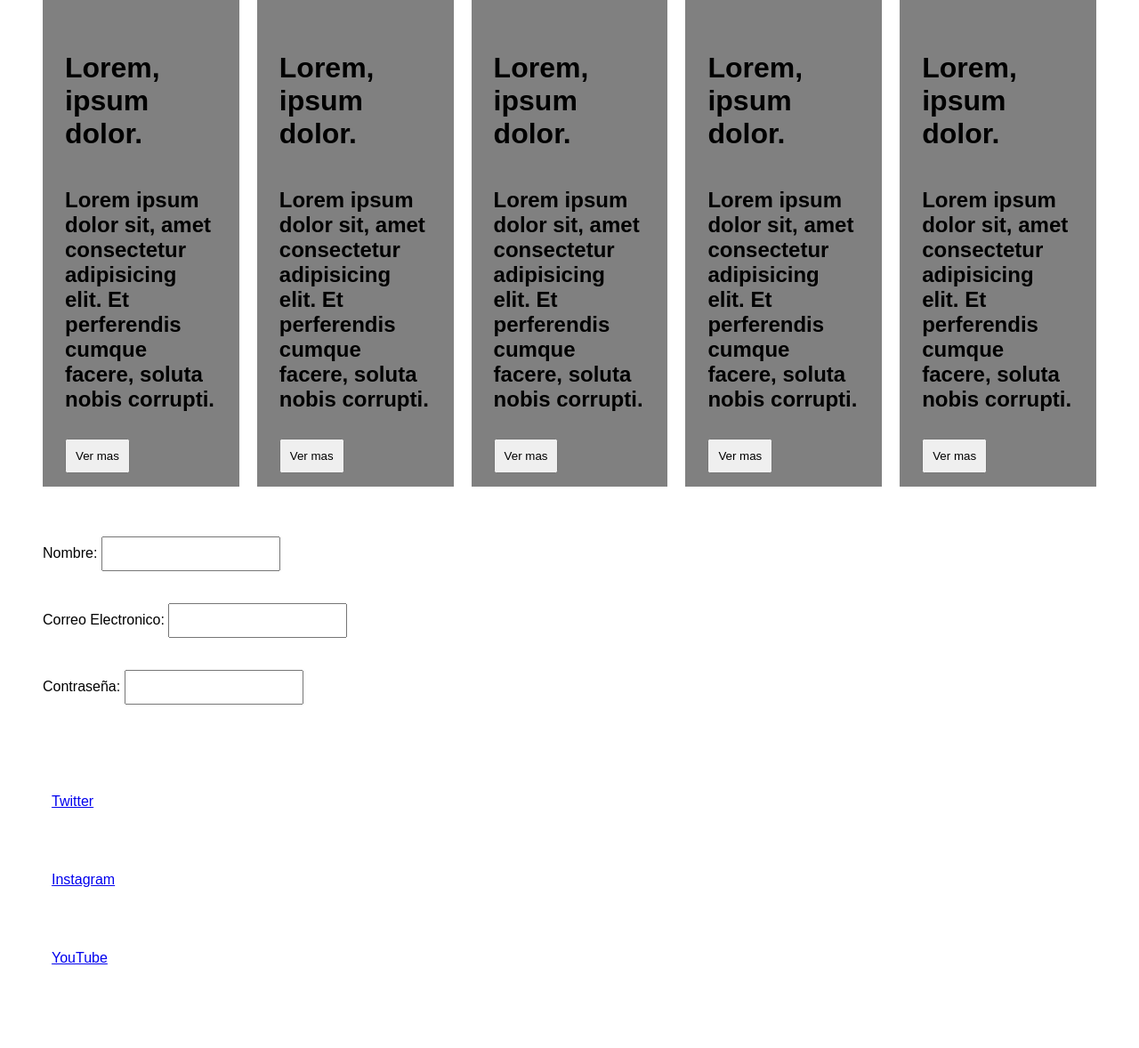
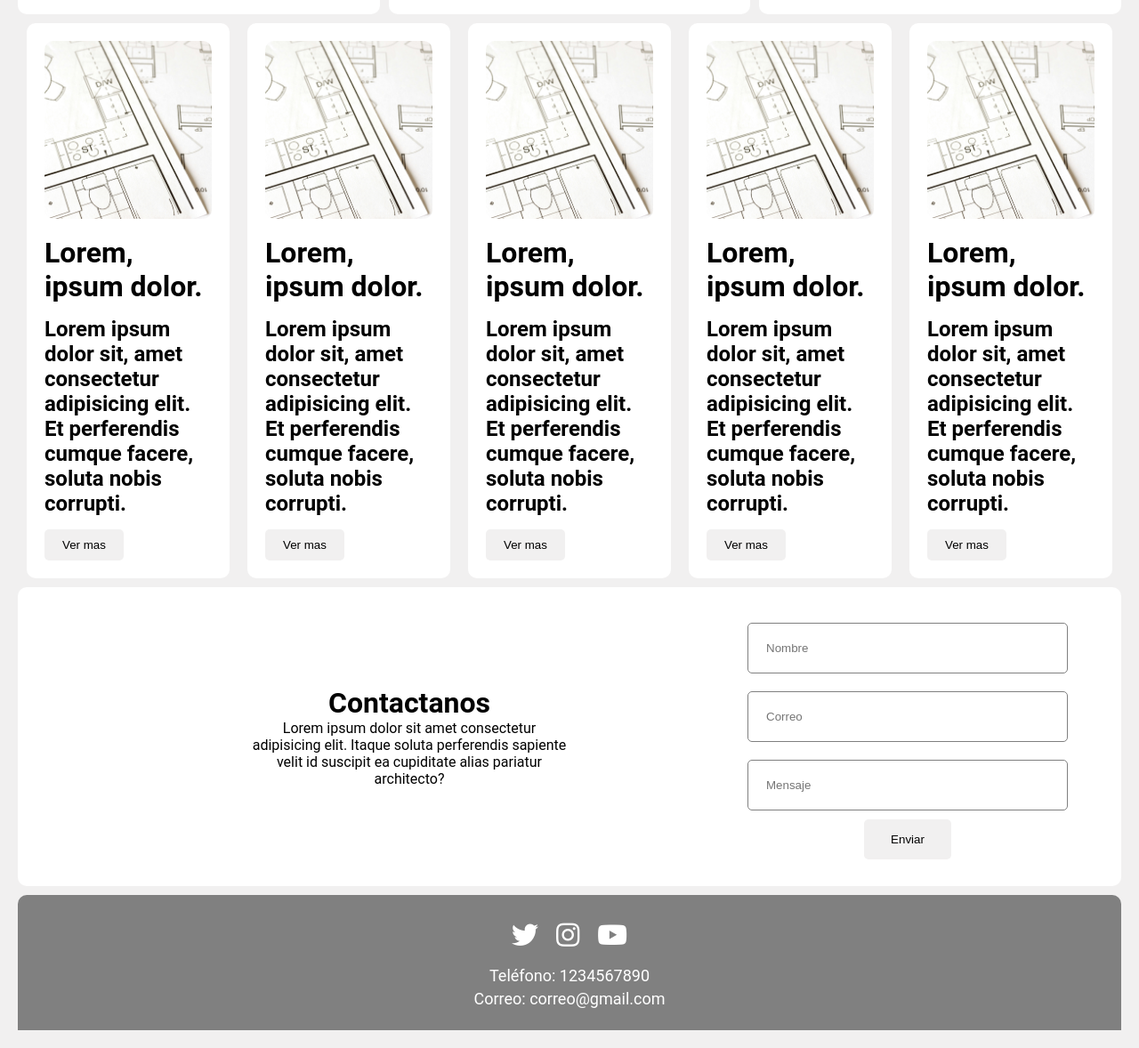
Before and after one commit to SilverCoyote012/DesarrolloFullStack, a plain HTML site: page Actividad1/index.html in a window 1280 px wide. Shown: the part 541-1719 px from the top of the page at 89% size. Drawn offline with nearby package versions, Linux system fonts and the light colour scheme.

Commit message:
Mejorar el diseño y la estructura de la página, añadiendo estilos CSS y actualizando el HTML para incluir un menú de navegación, secciones de empresa, proyectos y contacto, así como iconos de redes sociales.

```diff
--- a/Actividad1/index.html
+++ b/Actividad1/index.html
@@ -6,9 +6,21 @@
     <title>Actividad 1</title>
 
     <link rel="stylesheet" href="./styles.css">
-    <link rel="stylesheet" href="https://cdn.jsdelivr.net/npm/bootstrap-icons@1.10.3/font/bootstrap-icons.css">
+    <!-- Iconos -->
+    <link rel="stylesheet" href="https://cdnjs.cloudflare.com/ajax/libs/font-awesome/5.15.1/css/all.min.css">
 </head>
 <body>
+    <header id="menu">
+        <nav>
+            <ul>
+                <li><a href="#encabezado">Empresa</a></li>
+                <li><a href="#about_us">About Us</a></li>
+                <li><a href="#proyectos">Proyectos</a></li>
+                <li><a href="#contacto">Contacto</a></li>
+            </ul>
+        </nav>
+    </header>
+
     <div id="encabezado">
         <div id="empresa">
             <h1>Nombre Empresa</h1>
@@ -18,67 +30,73 @@
         <div id="about_us">
             <div id="mision">
                 <h3>Mision</h3>
-                <h4>Lorem ipsum dolor sit amet consectetur adipisicing elit. Earum ratione dolore aperiam necessitatibus, quia soluta.</h4>
+                <h4>Lorem ipsum dolor sit amet, consectetur adipisicing elit. Velit praesentium ab quaerat tempore perspiciatis repellat rerum, amet blanditiis accusamus odit assumenda sapiente. Dolorum, porro accusamus? Perspiciatis delectus ipsa numquam, labore eius soluta! Veniam, minus maiores dicta, id vero, voluptas quidem aliquid eos error quisquam nostrum cupiditate reprehenderit velit cumque consequatur.</h4>
             </div>
             <div id="vision">
                 <h3>Vision</h3>
-                <h4>Lorem ipsum, dolor sit amet consectetur adipisicing elit. Voluptates numquam labore dolore maiores, ratione illum.</h4>
+                <h4>Lorem ipsum dolor sit amet, consectetur adipisicing elit. Velit praesentium ab quaerat tempore perspiciatis repellat rerum, amet blanditiis accusamus odit assumenda sapiente. Dolorum, porro accusamus? Perspiciatis delectus ipsa numquam, labore eius soluta! Veniam, minus maiores dicta, id vero, voluptas quidem aliquid eos error quisquam nostrum cupiditate reprehenderit velit cumque consequatur.</h4>
             </div>
             <div id="valores">
                 <h3>Valores</h3>
-                <h4>Lorem ipsum dolor sit amet consectetur adipisicing elit. Alias vel reiciendis id sint ipsum quisquam.</h4>
+                <h4>Lorem ipsum dolor sit amet, consectetur adipisicing elit. Velit praesentium ab quaerat tempore perspiciatis repellat rerum, amet blanditiis accusamus odit assumenda sapiente. Dolorum, porro accusamus? Perspiciatis delectus ipsa numquam, labore eius soluta! Veniam, minus maiores dicta, id vero, voluptas quidem aliquid eos error quisquam nostrum cupiditate reprehenderit velit cumque consequatur.</h4>
             </div>
         </div>
     </div>
     <div id="proyectos">
         <div class="proyecto">
-            <img src="" alt="">
+            <img src="./img/img1.jpg" alt="">
             <h1>Lorem, ipsum dolor.</h1>
             <h2>Lorem ipsum dolor sit, amet consectetur adipisicing elit. Et perferendis cumque facere, soluta nobis corrupti.</h2>
             <a href="#"><button>Ver mas</button></a>
         </div>
         <div class="proyecto">
-            <img src="" alt="">
+            <img src="./img/img1.jpg" alt="">
             <h1>Lorem, ipsum dolor.</h1>
             <h2>Lorem ipsum dolor sit, amet consectetur adipisicing elit. Et perferendis cumque facere, soluta nobis corrupti.</h2>
             <a href="#"><button>Ver mas</button></a>
         </div>
         <div class="proyecto">
-            <img src="" alt="">
+            <img src="./img/img1.jpg" alt="">
             <h1>Lorem, ipsum dolor.</h1>
             <h2>Lorem ipsum dolor sit, amet consectetur adipisicing elit. Et perferendis cumque facere, soluta nobis corrupti.</h2>
             <a href="#"><button>Ver mas</button></a>
         </div>
         <div class="proyecto">
-            <img src="" alt="">
+            <img src="./img/img1.jpg" alt="">
             <h1>Lorem, ipsum dolor.</h1>
             <h2>Lorem ipsum dolor sit, amet consectetur adipisicing elit. Et perferendis cumque facere, soluta nobis corrupti.</h2>
             <a href="#"><button>Ver mas</button></a>
         </div>
         <div class="proyecto">
-            <img src="" alt="">
+            <img src="./img/img1.jpg" alt="">
             <h1>Lorem, ipsum dolor.</h1>
             <h2>Lorem ipsum dolor sit, amet consectetur adipisicing elit. Et perferendis cumque facere, soluta nobis corrupti.</h2>
             <a href="#"><button>Ver mas</button></a>
         </div>
     </div>
     <div id="contacto">
-        <p>Nombre: <input type="Nombre"></p>
-        <p>Correo Electronico: <input type="Correo Electronico"></p>
-        <p>Contraseña: <input type="Contraseña"></p>
+        <div id="tituloContacto">
+            <h1>Contactanos</h1>
+            <p>Lorem ipsum dolor sit amet consectetur adipisicing elit. Itaque soluta perferendis sapiente velit id suscipit ea cupiditate alias pariatur architecto?</p>
+        </div>
+        <div id="formulario">
+            <input type="text" placeholder="Nombre">
+            <input type="email" placeholder="Correo">
+            <input type="text" placeholder="Mensaje">
+            <button>Enviar</button>
+        </div>
     </div>
     <footer id="footer">
         <div id="redes">
-            <a href="#">
-                <p>Twitter</p>
-            </a>
-            <a href="#">
-                <p>Instagram</p>
-            </a>
-            <a href="#">
-                <p>YouTube</p>
-            </a>
+            <a href="https://x.com/?" target="_blank"><i class="fab fa-twitter"></i></a>
+            <a href="https://www.instagram.com/?" target="_blank"><i class="fab fa-instagram"></i></a>
+            <a href="https://youtube.com/?" target="_blank"><i class="fab fa-youtube"></i></a>
+        </div>
+        <div id="datosContacto">
+            <p>Teléfono: 1234567890</p>
+            <p>Correo: correo@gmail.com</p>
         </div>
     </footer>
+
 </body>
 </html>
--- a/Actividad1/styles.css
+++ b/Actividad1/styles.css
@@ -1,18 +1,219 @@
 *{
-    font-family: sans-serif;
-    padding: 10px;
+    margin: 0;
+    padding: 0;
+    box-sizing: border-box;
 }
 
-#about_us {
-    display: flex;
+body {
+    font-family: 'Roboto', sans-serif;
+    background-color: #f1f0f0;
+    margin: 0 20px;
+    overflow-x: hidden;
 }
 
+/* MENU */
+
+#menu {
+    display: flex;
+    justify-content: end;
+    align-items: center;
+    height: 70px;
+    background-color: white;
+    border-bottom-left-radius: 10px;
+    border-bottom-right-radius: 10px;
+}
+
+#menu ul {
+    display: flex;
+    list-style: none;
+    margin-right: 20px;
+}
+
+#menu ul li {
+    border-radius: 10px;
+    margin: 0 10px;
+}
+
+#menu ul li a {
+    text-decoration: none;
+    color: black;
+    margin: 10px;
+    padding: 10px 20px;
+}
+
+#menu ul li a:hover {
+    background-color: #f1f0f0;
+    margin: 10px;
+    padding: 10px 20px;
+    border-radius: 10px;
+}
+
+/* EMPRESA */
+
+#empresa {
+    background-color: white;
+    padding: 20px;
+    border-radius: 10px;
+    margin-top: 10px;
+    text-align: center;
+}
+
+#empresa h1 {
+    margin: 10px 0;
+}
+
+#empresa h2 {
+    margin: 10px 0;
+}
+
+/* VALORES */
+
+#about_us {
+    margin: 10px 0;
+    display: flex;
+    justify-content: center;
+    align-items: center;
+    flex-direction: row;
+}
+
+#mision, #vision, #valores {
+    text-align: center;
+    background-color: white;
+    padding: 20px;
+    border-radius: 10px;
+}
+
+#vision {
+    margin: 0 10px;
+}
+
+#mision h3, #vision h3, #valores h3 {
+    margin: 10px 0;
+}
+
+#mision h4, #vision h4, #valores h4 {
+    margin: 30px 5px;
+}
+
+/* PROYECTOS */
+
 #proyectos {
+    margin: 10px 0px;
     display: flex;
+    justify-content: center;
+    align-items: center;
+    flex-direction: row;
 }
 
 .proyecto {
+    /* SOLUCIONAR MARGEN DE DERECHA E IZQUIERDA DE TODOS LOS PROYECTOS */
+    margin: 0px 10px 0px 10px;
+    padding: 20px;
+    border-radius: 10px;
+    background-color: white;
+}
+
+.proyecto img {
+    width: 100%;
+    height: 200px;
+    object-fit: cover;
+    border-radius: 10px;
+}
+
+.proyecto h1 {
+    margin: 15px 0;
+}
+
+.proyecto h2 {
+    margin: 15px 0;
+}
+
+.proyecto button {
+    padding: 10px 20px;
+    border: none;
+    border-radius: 5px;
+    background-color: #f1f0f0;
+    cursor: pointer;
+}
+
+.proyecto button:hover {
+    text-decoration: underline;
+}
+
+/* CONTACTO */
+
+#contacto {
+    background-color: white;
+    padding: 30px 60px;
+    border-radius: 10px;
+    margin-top: 10px;
+    text-align: center;
+    display: flex;
+    justify-content: center;
+    align-items: center;
+    flex-direction: row;
+}
+
+#tituloContacto {
+    margin: 10px 200px;
+    width: 50%;
+}
+
+#formulario {
+    width: 50%;
+}
+
+#formulario input {
+    width: 100%;
+    padding: 20px;
+    margin: 10px 0;
+    border-radius: 5px;
+    border: 1px solid gray;
+}
+
+#formulario button {
+    padding: 15px 30px;
+    border: none;
+    border-radius: 5px;
+    background-color: #f1f0f0;
+    cursor: pointer;
+}
+
+/* FOOTER */
+
+#footer {
+    background-color: gray;
+    padding: 20px;
+    border-top-left-radius: 10px;
+    border-top-right-radius: 10px;
+    margin-top: 10px;
+    text-align: center;
+}
+
+#redes {
+    display: flex;
+    justify-content: center;
+    align-items: center;
+    flex-direction: row;
+}
+
+#redes a {
+    text-decoration: none;
+    color: white;
     margin: 10px;
-    padding: 15px;
-    background-color: gray;
 }
+
+#redes i {
+    font-size: 30px;
+}
+
+#datosContacto {
+    margin-top: 10px;
+    text-align: center;
+    color: white;
+    font-size: large;
+}
+
+#datosContacto p {
+    margin: 5px 0;
+}
```
Also changed, not shown: Actividad1/img/img1.jpg (added).
